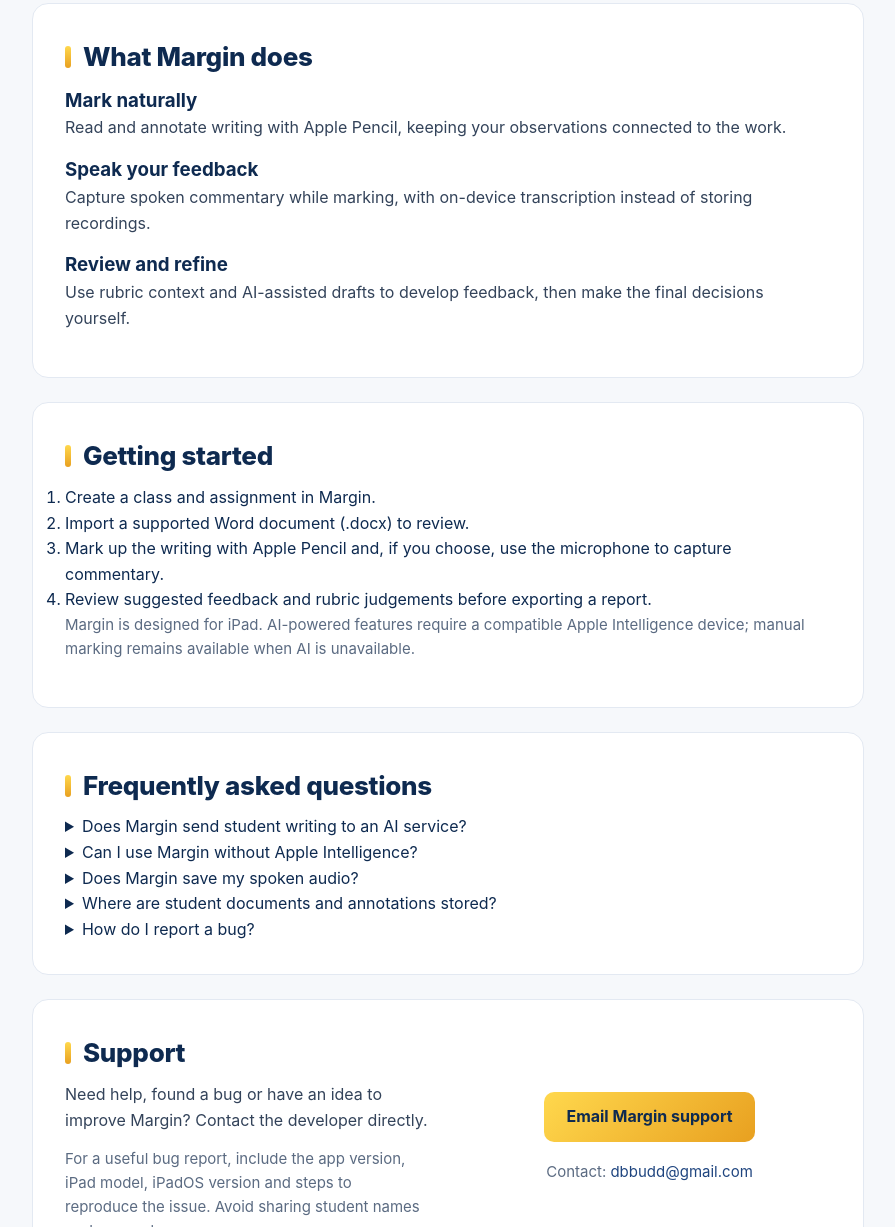
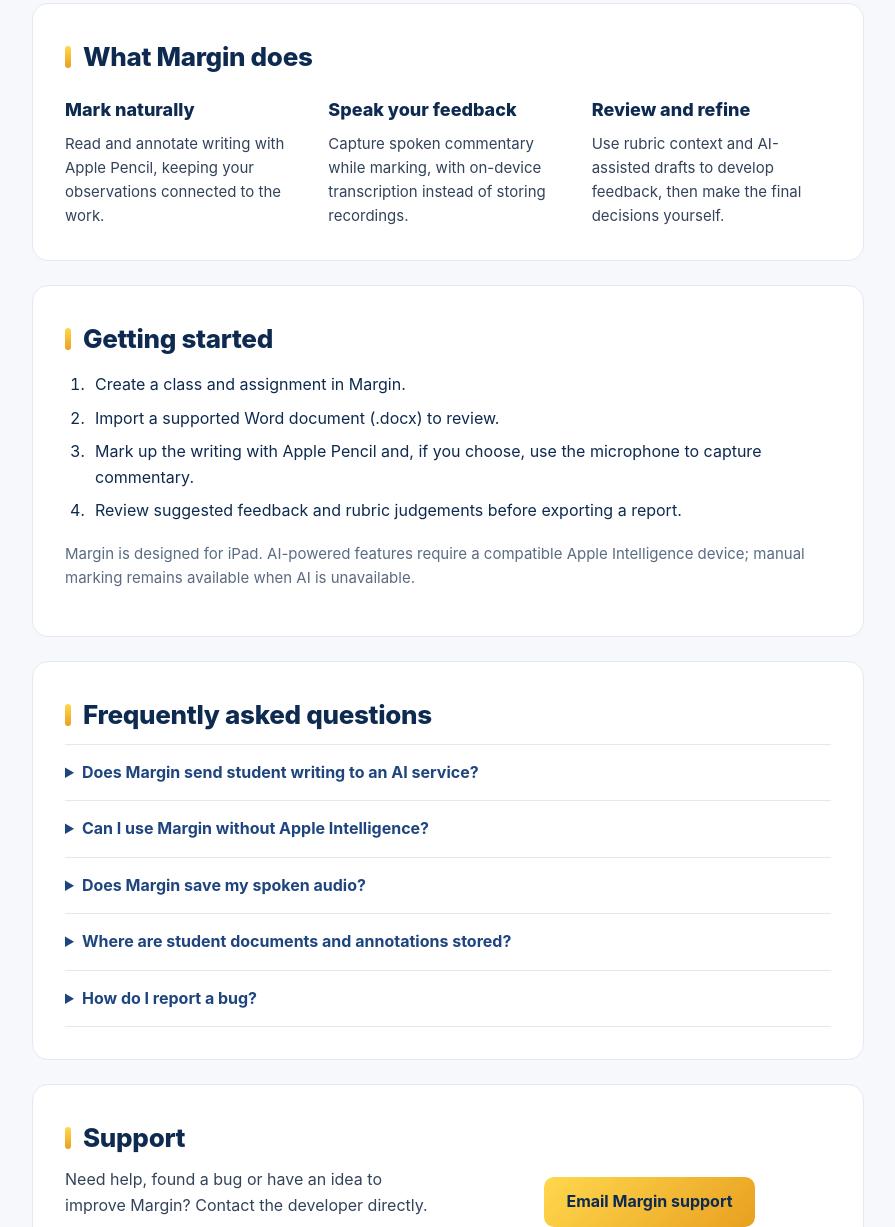
Before and after one commit to dbbudd/About-Me, a plain HTML site: page margin.html in a window 1280 px wide. Shown: the part 647-1874 px from the top of the page, without its empty margins (192-1087 px from the left). Drawn offline with Linux system fonts and the light colour scheme.

Commit message:
Style Margin support and FAQ sections

```diff
--- a/styles.css
+++ b/styles.css
@@ -133,3 +133,16 @@
 .about-split .support-actions .btn{width:220px;text-align:center}
 
 .about-callout{margin-top:20px;font-size:18px;font-weight:700;color:var(--navy-deep);text-align:center}
+
+
+/* Margin support page */
+.feature-grid{display:grid;grid-template-columns:repeat(auto-fit,minmax(190px,1fr));gap:24px;margin-top:18px}
+.feature-grid h3{font-size:18px;font-weight:800;margin-bottom:8px}
+.feature-grid p{font-size:15px;margin-bottom:0}
+.steps{padding-left:24px;margin:12px 0 18px;color:var(--ink)}
+.steps li{padding-left:6px;margin:8px 0}
+.faq-item{border-top:1px solid var(--line);padding:15px 0}
+.faq-item:last-child{border-bottom:1px solid var(--line)}
+.faq-item summary{font-weight:700;color:var(--navy);cursor:pointer}
+.faq-item p{padding:12px 0 0;margin:0}
+@media(max-width:480px){.hero{padding:86px 24px 64px}.hero h1{font-size:40px}.card{padding:24px}.wrap{padding:32px 18px}.tag{font-size:18px}}
```
